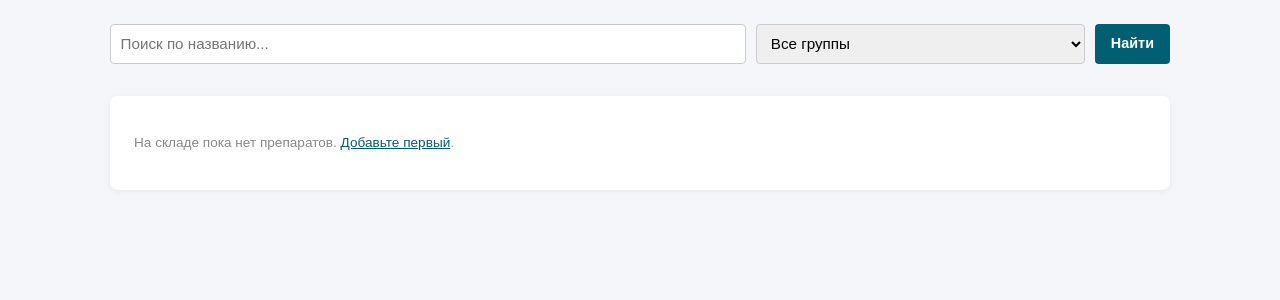
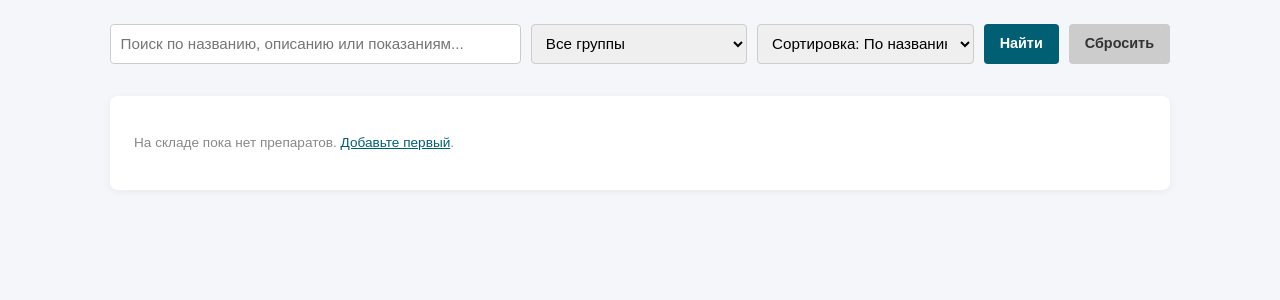
Before and after one commit to GiGaCherep/military-med-docs, a FastAPI app: template templates/pharmacy/index.html in a window 1280 px wide. Shown: the part 79-379 px from the top of the page. Run offline with FastAPI, Linux system fonts and the light colour scheme; the template is opened without the code that fills it, so the values that code supplies are empty.

Commit message:
sort&search

```diff
--- a/src/main.py
+++ b/src/main.py
@@ -764,6 +764,7 @@ async def pharmacy_index(
     request: Request,
     q: str = "",
     category_id: str = "",
+    sort_by: str = "name",
     db: Session = Depends(get_db),
     current_user: User = Depends(get_current_user_web)
 ):
@@ -779,11 +780,23 @@ async def pharmacy_index(
         query = query.filter(Medication.category_id == selected_category)
 
     if q:
-        query = query.filter(Medication.name.ilike(f"%{q}%"))
+        search = f"%{q}%"
+        query = query.filter(
+            or_(
+                Medication.name.ilike(search),
+                Medication.description.ilike(search),
+                Medication.indications.ilike(search)  # <-- ДОБАВЛЕН ПОИСК ПО ПОКАЗАНИЯМ
+            )
+        )
         if not query.first() and not selected_category:
             ai_result = pharma_service.search_disease_info(q)
 
-    medications = query.order_by(Medication.name).all()
+    if sort_by == "category":
+        medications = query.outerjoin(MedicationCategory).order_by(MedicationCategory.name, Medication.name).all()
+    elif sort_by == "location":
+        medications = query.outerjoin(StorageLocation).order_by(StorageLocation.name, Medication.name).all()
+    else:
+        medications = query.order_by(Medication.name).all()
 
     return render(
         "pharmacy/index.html", request,
@@ -793,6 +806,7 @@ async def pharmacy_index(
         ai_result=ai_result,
         categories=categories,
         selected_category=selected_category,
+        sort_by=sort_by,
         message=request.query_params.get("message"),
         error=request.query_params.get("error")
     )
--- a/templates/pharmacy/index.html
+++ b/templates/pharmacy/index.html
@@ -20,17 +20,25 @@
     {% if message %}<div class="alert alert-success">{{ message }}</div>{% endif %}
     {% if error %}<div class="alert alert-error">{{ error }}</div>{% endif %}
 
-    <!-- Форма поиска и фильтра -->
+    <!-- Форма поиска, фильтрации и сортировки -->
     <form action="/pharmacy" method="get" style="display: flex; gap: 10px; margin-bottom: 2rem; flex-wrap: wrap;">
-        <input type="text" name="q" value="{{ q }}" placeholder="Поиск по названию..." class="search-input" style="flex: 2;">
-        <select name="category_id" class="search-input" style="flex: 1; padding: 0.6rem; border: 1px solid #ccc; border-radius: 4px;">
+        <input type="text" name="q" value="{{ q }}" placeholder="Поиск по названию, описанию или показаниям..." class="search-input" style="flex: 2; min-width: 200px;">
+
+        <select name="category_id" class="search-input" style="flex: 1; min-width: 150px; padding: 0.6rem; border: 1px solid #ccc; border-radius: 4px;">
             <option value="">Все группы</option>
             {% for c in categories %}
                 <option value="{{ c.id }}" {% if selected_category == c.id %}selected{% endif %}>{{ c.name }}</option>
             {% endfor %}
         </select>
+
+        <select name="sort_by" class="search-input" style="flex: 1; min-width: 150px; padding: 0.6rem; border: 1px solid #ccc; border-radius: 4px;">
+            <option value="name" {% if sort_by == 'name' %}selected{% endif %}>Сортировка: По названию</option>
+            <option value="category" {% if sort_by == 'category' %}selected{% endif %}>Сортировка: По группе</option>
+            <option value="location" {% if sort_by == 'location' %}selected{% endif %}>Сортировка: По месту хранения</option>
+        </select>
+
         <button type="submit" class="btn btn-primary">Найти</button>
-        {% if q or selected_category %}
+        {% if q or selected_category or sort_by != 'name' %}
             <a href="/pharmacy" class="btn btn-secondary">Сбросить</a>
         {% endif %}
     </form>
```
